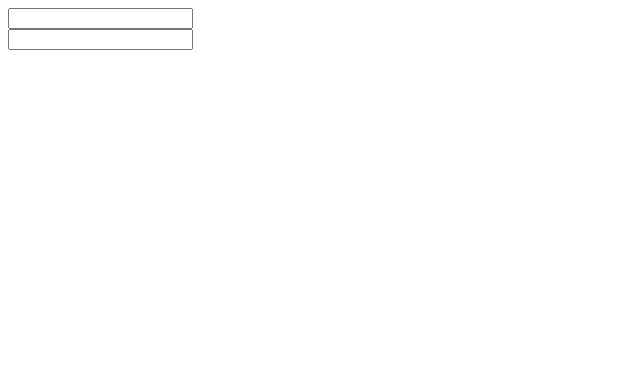
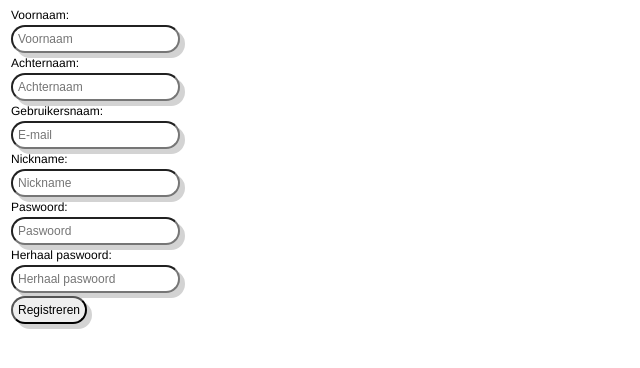
Before and after one commit to MrTomDC/Websites, a plain HTML site: page les_05_forms/les05-oef02.html in a window 1280 px wide. Shown: the whole page, without its empty margins (0-640 px from the left). Drawn offline with Linux system fonts and the light colour scheme.

Commit message:
websites les05 oef 2 gemaakt

```diff
--- a/les_05_forms/les05-oef02.html
+++ b/les_05_forms/les05-oef02.html
@@ -5,18 +5,59 @@
     <meta name="viewport" content="width=device-width, initial-scale=1.0">
     <title>Document</title>
     <style>
+        label, input{
+            display: block
+        }
+        label{
+            margin-left: 3px;
+        }
+        input{
+            box-shadow: 5px 5px lightgray;
+            border-radius: 15px;
+            padding: 5px;
+            margin: 3px;
+            font-size: 12px;
+        }
+        form{
+            width: 100%;
+        }
         body{
             font-family: 'Franklin Gothic Medium', 'Arial Narrow', Arial, sans-serif;
+            font-size: 12px;
         }
     </style>
 </head>
 <body>
-    <form action="">
+
+    <form action="https://tm-statweb.be/forms.php" method="post">
+
         <div>
-            <input type="text" name="Voornaam" id="Voornaam">
+            <label for="Voornaam">Voornaam:</label>
+            <input type="text" name="Voornaam" id="Voornaam" placeholder="Voornaam">
         </div>
         <div>
-            <input type="text" name="Achternaam" id="Achternaam">
+            <label for="Achternaam">Achternaam:</label>
+            <input type="text" name="Achternaam" id="Achternaam" placeholder="Achternaam">
+        </div>
+        <div>
+            <label for="Gebruikersnaam">Gebruikersnaam:</label>
+            <input type="email" name="Gebruikersnaam" id="Gebruikersnaam" placeholder="E-mail">
+        </div>
+        <div>
+            <label for="Nickname">Nickname:</label>
+            <input type="text" name="Nickname" id="Nickname" placeholder="Nickname" required
+                    minlength="5" maxlength="15">
+        </div>
+        <div>
+            <label for="Paswoord">Paswoord:</label>
+            <input type="password" name="Paswoord" id="Paswoord" placeholder="Paswoord" required>
+        </div>
+        <div>
+            <label for="Herhaalpaswoord">Herhaal paswoord:</label>
+            <input type="text" name="Herhaalpaswoord" id="Herhaalpaswoord" placeholder="Herhaal paswoord" required>
+        </div>
+        <div>
+            <input type="submit" value="Registreren" id="Registreren" >
         </div>
     </form>
 </body>
```
Also changed, not shown: les_05_forms/les05-oef03.html (added).
